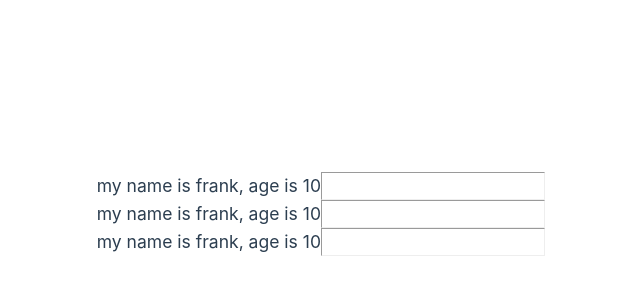
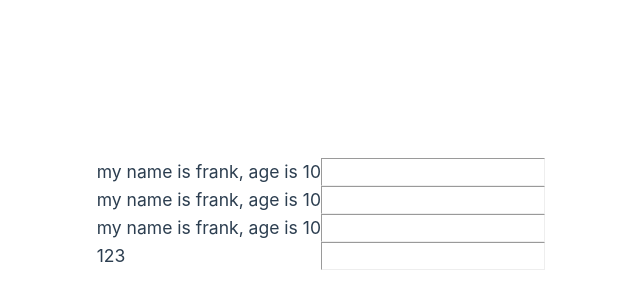
Before and after one commit to frankRenlf/vite_projects, a Vue app in the folder vue-demo/: page / in a window 1280 px wide. Shown: the part 186-486 px from the top of the page, without its empty margins (319-959 px from the left). Built offline with nearby package versions, Linux system fonts and the light colour scheme.

Commit message:
Update App.vue

```diff
--- a/vue-demo/src/App.vue
+++ b/vue-demo/src/App.vue
@@ -7,8 +7,10 @@ import ElComponent from "@/components/ElComponent.vue";
   <ElComponent></ElComponent>
   <ElComponent></ElComponent>
   <ElComponent></ElComponent>
+  <h3>123</h3>
+  <hr>
 </template>
 
-<style scoped>
+<style scoped lang="less">
 
 </style>
```
